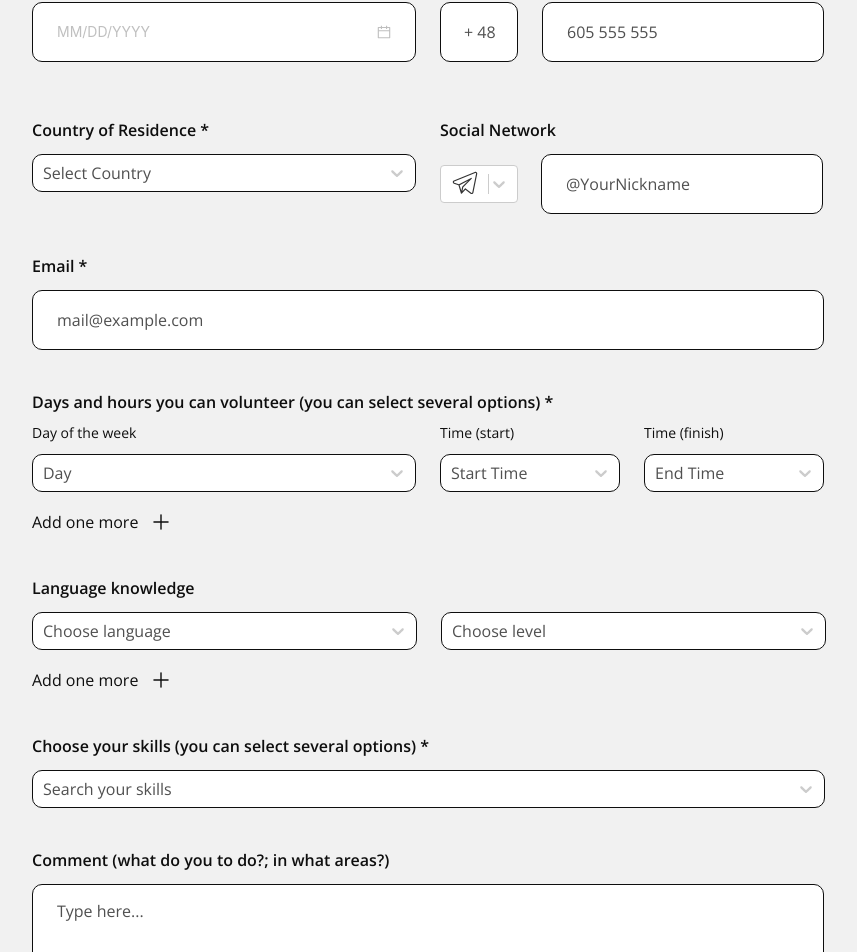
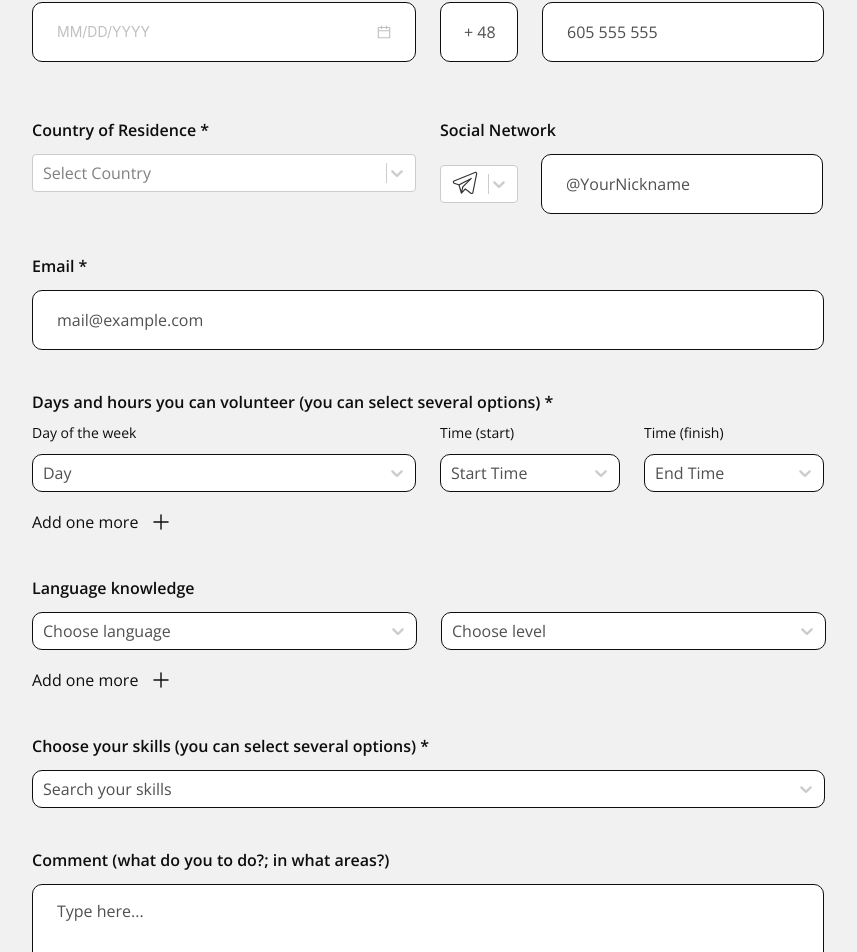
Before and after one commit to anpdko/i-will-help-you-client, a React (Vite) app: page /readyneed in a window 1280 px wide. Shown: the part 830-1782 px from the top of the page, without its empty margins (416-1273 px from the left). Built offline with nearby package versions, Linux system fonts and the light colour scheme; no server answers.

Commit message:
fix: comment another problem with styles

```diff
--- a/src/components/FormReadyHelp/SelectCountry/SelectCountry.tsx
+++ b/src/components/FormReadyHelp/SelectCountry/SelectCountry.tsx
@@ -3,7 +3,7 @@ import Select from 'react-select';
 import { countryList } from '../../../utils/listOfCountry';
 import FormItemContainer from '../FormItemContainer';
 import FormLabel from '../FormLabel';
-import customStyles from '../selectStyle';
+// import customStyles from '../selectStyle';
 import s from './SelectCountry.module.scss';
 
 const SelectCountry = () => {
@@ -25,7 +25,7 @@ const SelectCountry = () => {
             options={countries}
             value={countries.find((country) => country.value === value)}
             onChange={(country) => onChange(country?.value)}
-            styles={customStyles}
+            // styles={customStyles}
             placeholder='Select Country'
             className={s.country__input}
           />
```
